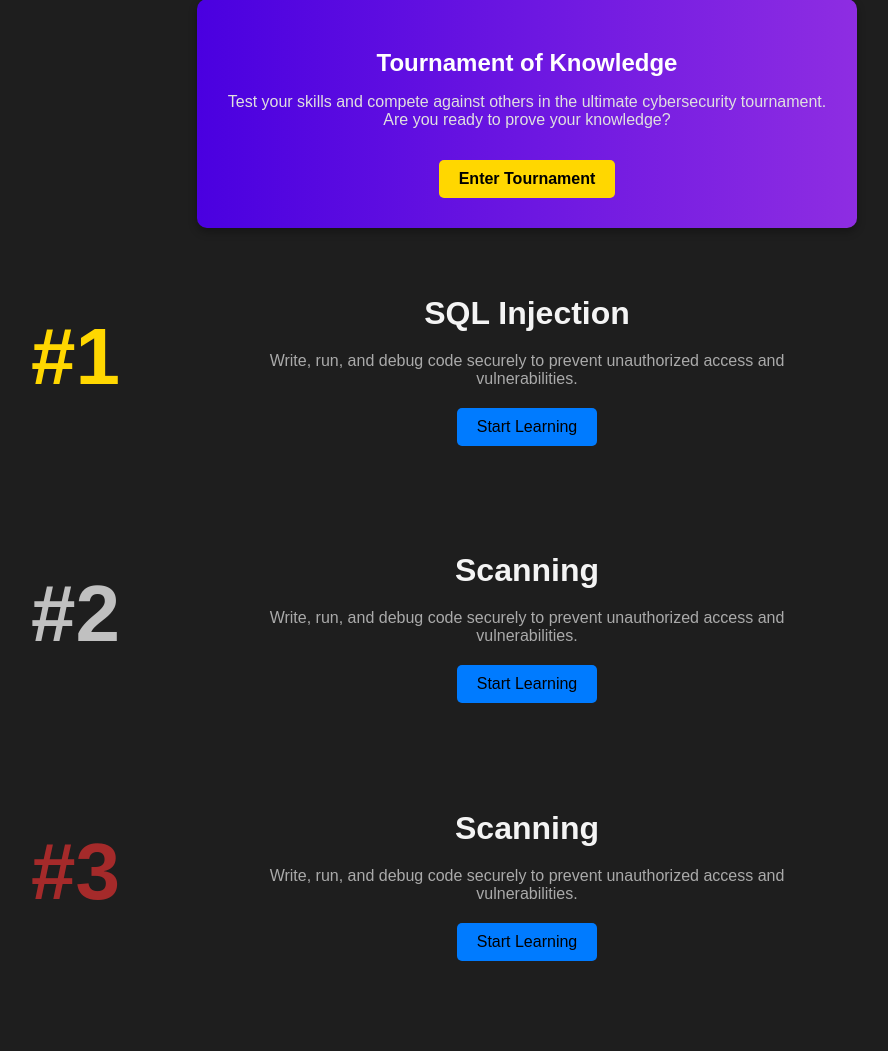
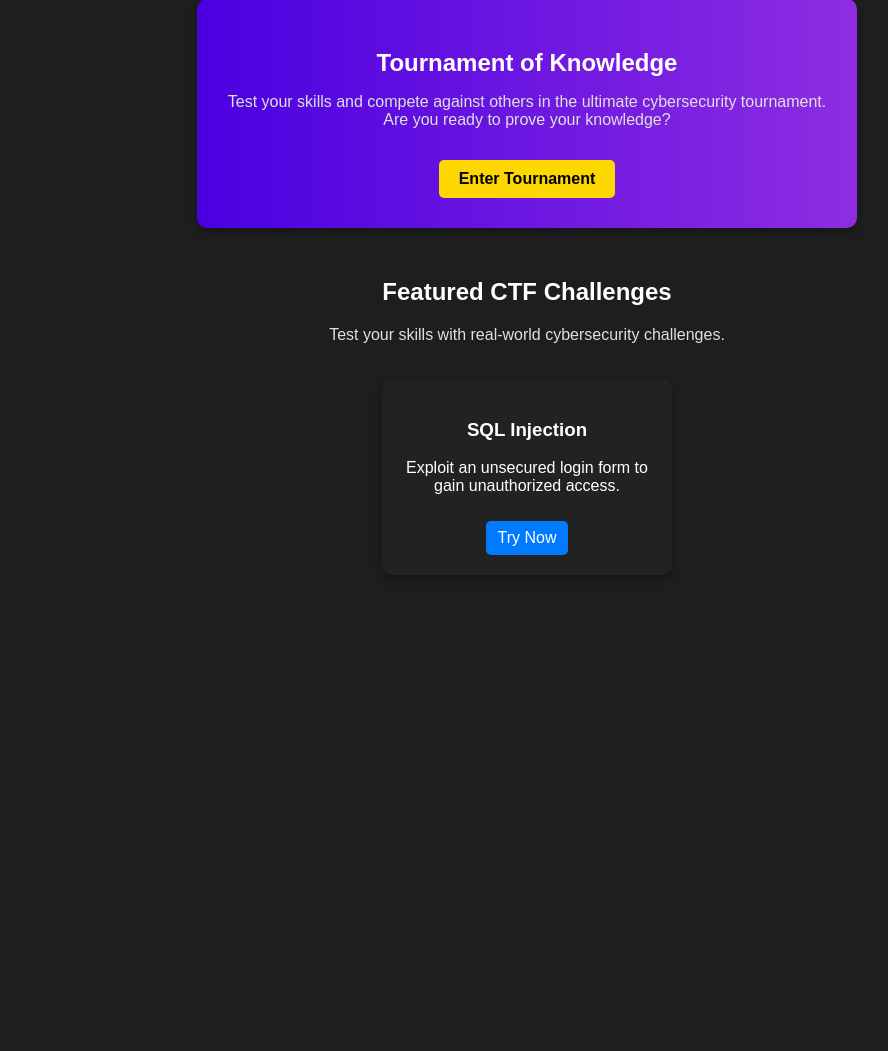
Before and after one commit to Victorydevlo/Flisk-Vulnerable-Website, a PHP site: page / in a window 1280 px wide. Shown: the part 593-1644 px from the top of the page, without its empty margins (113-1001 px from the left). After the commit the page ends 1148 px from the top, so only its background shows below. Run offline with PHP 8.4, Linux system fonts and the light colour scheme.

Commit message:
changing the looks of the home page

```diff
--- a/index.php
+++ b/index.php
@@ -191,50 +191,22 @@ session_start();
             </div>
         </div>
 
-        <div class="ide-section"
-            style="display: flex; justify-content: center; align-items: center; padding: 40px 20px; position: relative;">
-            <div style="max-width: 50%; text-align: center;">
-                <h2 style="font-size: 2rem; margin-bottom: 20px;">SQL Injection</h2>
-                <p style="font-size: 1rem; margin-bottom: 20px; color: #aaa;">Write, run, and debug code securely to
-                    prevent unauthorized access and vulnerabilities.</p>
-                <button
-                    style="background-color: #007bff; border: none; color: black; padding: 10px 20px; border-radius: 5px; cursor: pointer; font-size: 1rem;">Start
-                    Learning</button>
-            </div>
-            <div
-                style="position: absolute; top: 50%; left: 10%; transform: translateY(-50%); font-size: 5rem; font-weight: bold; color: gold;">
-                #1</div>
+        <div style="text-align: center; margin-top: 50px;">
+    <h2 style="color: white;">Featured CTF Challenges</h2>
+    <p style="color: #e0e0e0;">Test your skills with real-world cybersecurity challenges.</p>
+
+    <div style="display: flex; justify-content: center; gap: 20px; flex-wrap: wrap; padding: 20px;">
+        <div style="background: #222; padding: 20px; border-radius: 10px; width: 250px; text-align: center; color: #fff; box-shadow: 0 4px 8px rgba(0, 0, 0, 0.3);">
+            <h3>SQL Injection</h3>
+            <p>Exploit an unsecured login form to gain unauthorized access.</p>
+            <a href="challenges/sqlinjection.php"
+               style="display: inline-block; padding: 8px 12px; margin-top: 10px; background-color: #007bff; color: white; text-decoration: none; border-radius: 5px;">
+                Try Now
+            </a>
         </div>
+    </div>
+</div>
 
-        <div class="ide-section"
-            style="display: flex; justify-content: center; align-items: center; padding: 40px 20px; position: relative;">
-            <div style="max-width: 50%; text-align: center;">
-                <h2 style="font-size: 2rem; margin-bottom: 20px;">Scanning</h2>
-                <p style="font-size: 1rem; margin-bottom: 20px; color: #aaa;">Write, run, and debug code securely to
-                    prevent unauthorized access and vulnerabilities.</p>
-                <button
-                    style="background-color: #007bff; border: none; color: black; padding: 10px 20px; border-radius: 5px; cursor: pointer; font-size: 1rem;">Start
-                    Learning</button>
-            </div>
-            <div
-                style="position: absolute; top: 50%; left: 10%; transform: translateY(-50%); font-size: 5rem; font-weight: bold; color: silver;">
-                #2</div>
-        </div>
-
-        <div class="ide-section"
-            style="display: flex; justify-content: center; align-items: center; padding: 40px 20px; position: relative;">
-            <div style="max-width: 50%; text-align: center;">
-                <h2 style="font-size: 2rem; margin-bottom: 20px;">Scanning</h2>
-                <p style="font-size: 1rem; margin-bottom: 20px; color: #aaa;">Write, run, and debug code securely to
-                    prevent unauthorized access and vulnerabilities.</p>
-                <button
-                    style="background-color: #007bff; border: none; color: black; padding: 10px 20px; border-radius: 5px; cursor: pointer; font-size: 1rem;">Start
-                    Learning</button>
-            </div>
-            <div
-                style="position: absolute; top: 50%; left: 10%; transform: translateY(-50%); font-size: 5rem; font-weight: bold; color: brown;">
-                #3</div>
-        </div>
 </body>
 
 </html>
```
